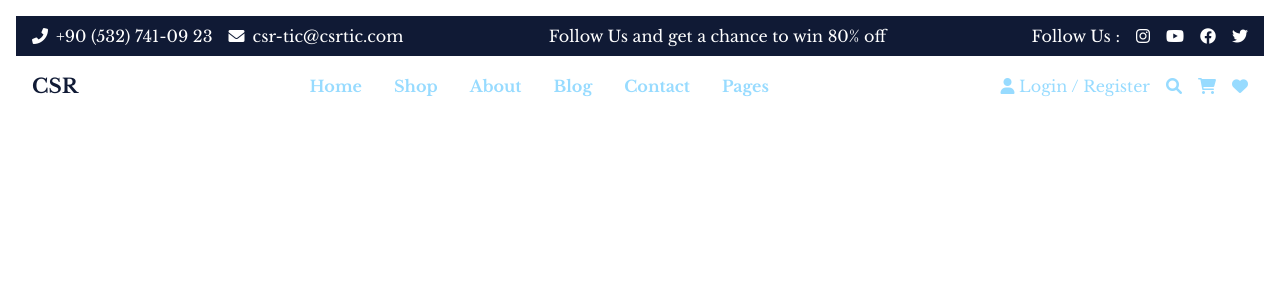
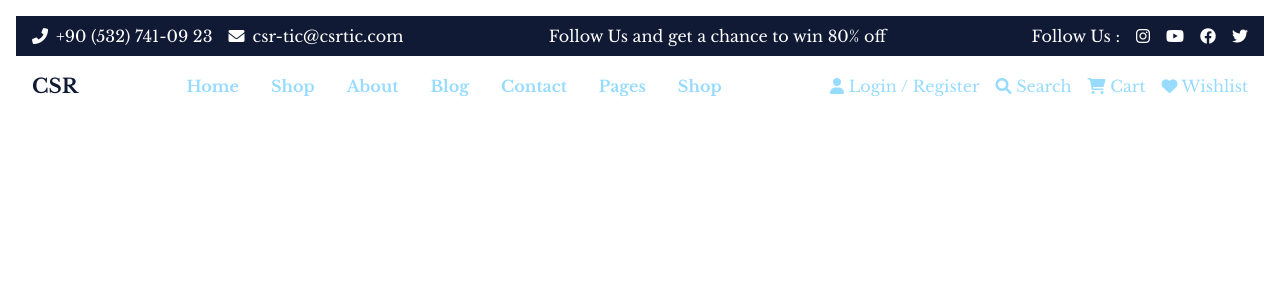
Before and after one commit to csrmehmet/Csr-Tic, a React (Vite) app: page / in a window 1280 px wide. Shown: the top 300 px of the page. Built offline with nearby package versions, Linux system fonts and the light colour scheme.

Commit message:
header component

```diff
--- a/src/data.js
+++ b/src/data.js
@@ -1,6 +1,28 @@
-export const menuData = [
+// data.js
+export const mobileMenuData = [
     { label: 'Home', link: '/' },
-    { label: 'Shop', link: '/shop' },
+    { label: 'Product', link: '/product' },
+    { label: 'Pricing', link: '/pricing' },
+    { label: 'Contact', link: '/contact' }
+  ];
+
+  export const desktopMenuData = [
+    { label: 'Home', link: '/' },
+    { label: 'Shop', link: '/shop', subMenu: [
+        { title: 'Kadın', items: [
+            { label: 'Bags', link: '/shop/women/bags' },
+            { label: 'Belts', link: '/shop/women/belts' },
+            { label: 'Cosmetics', link: '/shop/women/cosmetics' },
+            { label: 'Hats', link: '/shop/women/hats' },
+        ]},
+        { title: 'Erkek', items: [
+            { label: 'Bags', link: '/shop/men/bags' },
+            { label: 'Belts', link: '/shop/men/belts' },
+            { label: 'Cosmetics', link: '/shop/men/cosmetics' },
+            { label: 'Hats', link: '/shop/men/hats' },
+        ]},
+      ]
+    },
     { label: 'About', link: '/about' },
     { label: 'Blog', link: '/blog' },
     { label: 'Contact', link: '/contact' },
@@ -15,31 +37,19 @@ export const menuData = [
   };
 
   export const socialMediaLinks = [
-    {label :"Follow Us :"},
-    { platform: 'Instagram', link: 'https://instagram.com' },
-    { platform: 'YouTube', link: 'https://youtube.com' },
-    { platform: 'Facebook', link: 'https://facebook.com' },
-    { platform: 'Twitter', link: 'https://twitter.com' }
+    { platform: 'instagram', link: 'https://instagram.com' },
+    { platform: 'youtube', link: 'https://youtube.com' },
+    { platform: 'facebook', link: 'https://facebook.com' },
+    { platform: 'twitter', link: 'https://twitter.com' }
   ];
 
   export const specialOffer = 'Follow Us and get a chance to win 80% off';
-  export const shopCategories = [
-    {
-      title: 'Kadın',
-      items: [
-        { label: 'Bags', link: '/shop/women/bags' },
-        { label: 'Belts', link: '/shop/women/belts' },
-        { label: 'Cosmetics', link: '/shop/women/cosmetics' },
-        { label: 'Hats', link: '/shop/women/hats' },
-      ],
-    },
-    {
-      title: 'Erkek',
-      items: [
-        { label: 'Bags', link: '/shop/men/bags' },
-        { label: 'Belts', link: '/shop/men/belts' },
-        { label: 'Cosmetics', link: '/shop/men/cosmetics' },
-        { label: 'Hats', link: '/shop/men/hats' },
-      ],
-    },
+
+  export const headerLinks = [
+    { label: 'Login / Register', link: '/login', iconClass: 'fas fa-user' },
+    { label: 'Search', link: '/search', iconClass: 'fas fa-search' },
+    { label: 'Cart', link: '/cart', iconClass: 'fas fa-shopping-cart' },
+    { label: 'Wishlist', link: '/wishlist', iconClass: 'fas fa-heart' }
   ];
+
+export const followUsText = 'Follow Us :';
--- a/src/layout/Header.jsx
+++ b/src/layout/Header.jsx
@@ -1,8 +1,8 @@
-import { menuData, brandName, contactInfo, socialMediaLinks, specialOffer } from '@/data';
+import { mobileMenuData, desktopMenuData, brandName, contactInfo, socialMediaLinks, specialOffer, headerLinks } from '@/data';
 import { useState } from 'react';
 
 const Header = () => {
-  const [menuOpen, setMenuOpen] = useState(false);
+  const [menuOpen, setMenuOpen] = useState(false); // Varsayılan olarak menü kapalı
 
   return (
     <header className="p-4">
@@ -20,8 +20,8 @@ const Header = () => {
         </div>
         <div>{specialOffer}</div>
         <div className="flex items-center space-x-4">
-          <span>{socialMediaLinks[0].label}</span>
-          {socialMediaLinks.slice(1).map((social, index) => (
+          <span>Follow Us :</span>
+          {socialMediaLinks.map((social, index) => (
             <a key={index} href={social.link} target="_blank" rel="noopener noreferrer">
               <i className={`fab fa-${social.platform.toLowerCase()}`}></i>
             </a>
@@ -29,8 +29,8 @@ const Header = () => {
         </div>
       </div>
 
-      {/* Main navigation */}
-      <div className="container mx-auto flex justify-between items-center p-4">
+      {/* Main navigation for mobile-first */}
+      <div className="flex justify-between items-center p-4">
         {/* Brand Name */}
         <a href="/" className="text-primary text-xl font-bold">
           {brandName}
@@ -38,15 +38,6 @@ const Header = () => {
 
         {/* Icons for mobile view */}
         <div className="flex items-center space-x-4 md:hidden">
-          <a href="#" className="hover:text-gray-800">
-            <i className="fas fa-user"></i>
-          </a>
-          <a href="#" className="hover:text-gray-800">
-            <i className="fas fa-search"></i>
-          </a>
-          <a href="#" className="hover:text-gray-800">
-            <i className="fas fa-shopping-cart"></i>
-          </a>
           <button onClick={() => setMenuOpen(!menuOpen)} className="hover:text-gray-800">
             <i className="fas fa-bars"></i>
           </button>
@@ -54,37 +45,53 @@ const Header = () => {
 
         {/* Menu for desktop view */}
         <nav className="hidden md:flex space-x-8 text-base">
-          {menuData.map((item, index) => (
+          {desktopMenuData.map((item, index) => (
             <a key={index} href={item.link} className="text-light font-semibold hover:text-primary">
               {item.label}
             </a>
           ))}
+
+          {/* Shop dropdown */}
+          <div className="relative group">
+            <button className="text-light font-semibold hover:text-primary">Shop</button>
+            <div className="absolute hidden group-hover:flex bg-white shadow-lg mt-2">
+              <div className="p-4 flex space-x-8">
+                {desktopMenuData.find(item => item.label === 'Shop').subMenu.map((category, index) => (
+                  <div key={index}>
+                    <h3 className="font-bold text-primary">{category.title}</h3>
+                    <ul>
+                      {category.items.map((subItem, idx) => (
+                        <li key={idx}>
+                          <a href={subItem.link} className="hover:text-primary">
+                            {subItem.label}
+                          </a>
+                        </li>
+                      ))}
+                    </ul>
+                  </div>
+                ))}
+              </div>
+            </div>
+          </div>
         </nav>
 
-        {/* Icons for desktop view */}
+        {/* Icons for desktop view (Dinamik metin ve ikonlar) */}
         <div className="hidden md:flex items-center space-x-4 text-light">
-          <a href="#" className="hover:text-accent">
-            <i className="fas fa-user"></i> Login / Register
-          </a>
-          <a href="#" className="hover:text-gray-800">
-            <i className="fas fa-search"></i>
-          </a>
-          <a href="#" className="hover:text-accent">
-            <i className="fas fa-shopping-cart"></i>
-          </a>
-          <a href="#" className="hover:text-accent">
-            <i className="fas fa-heart"></i>
-          </a>
+          {headerLinks.map((link, index) => (
+            <a key={index} href={link.link} className="hover:text-accent">
+              <i className={link.iconClass}></i> {link.label}
+            </a>
+          ))}
         </div>
       </div>
 
-      {/* Mobile Menu */}
+      {/* Mobile Menu - Ortalı hale getiriyoruz */}
       {menuOpen && (
         <nav className="md:hidden mt-4">
-          <ul className="flex flex-col space-y-4">
-            {menuData.map((item, index) => (
+          <ul className="flex flex-col space-y-4 text-center text-gray-700">
+            {mobileMenuData.map((item, index) => (
               <li key={index}>
-                <a href={item.link} className="text-gray-800 hover:text-primary text-center">
+                <a href={item.link} className="text-xl font-semibold hover:text-primary">
                   {item.label}
                 </a>
               </li>
```
